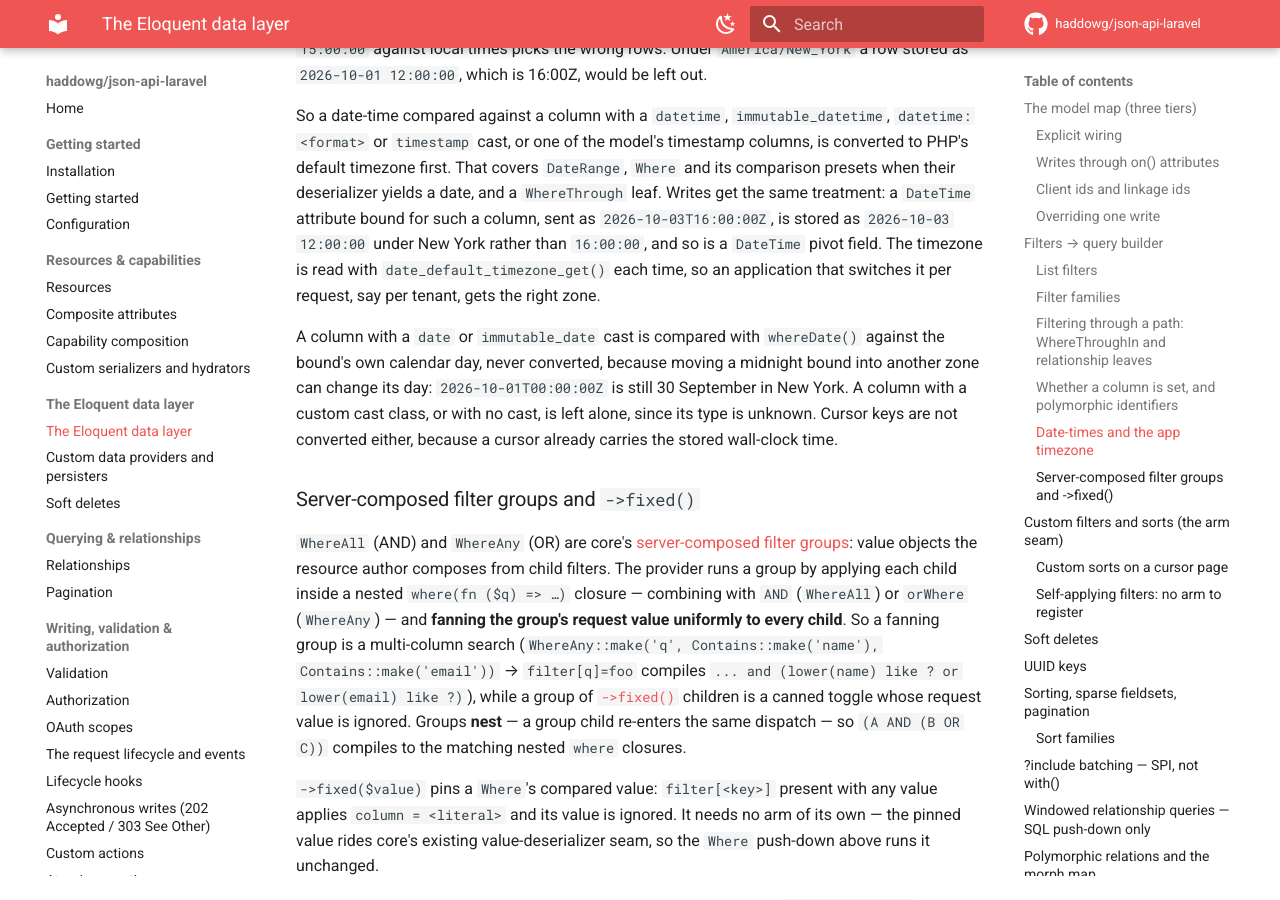
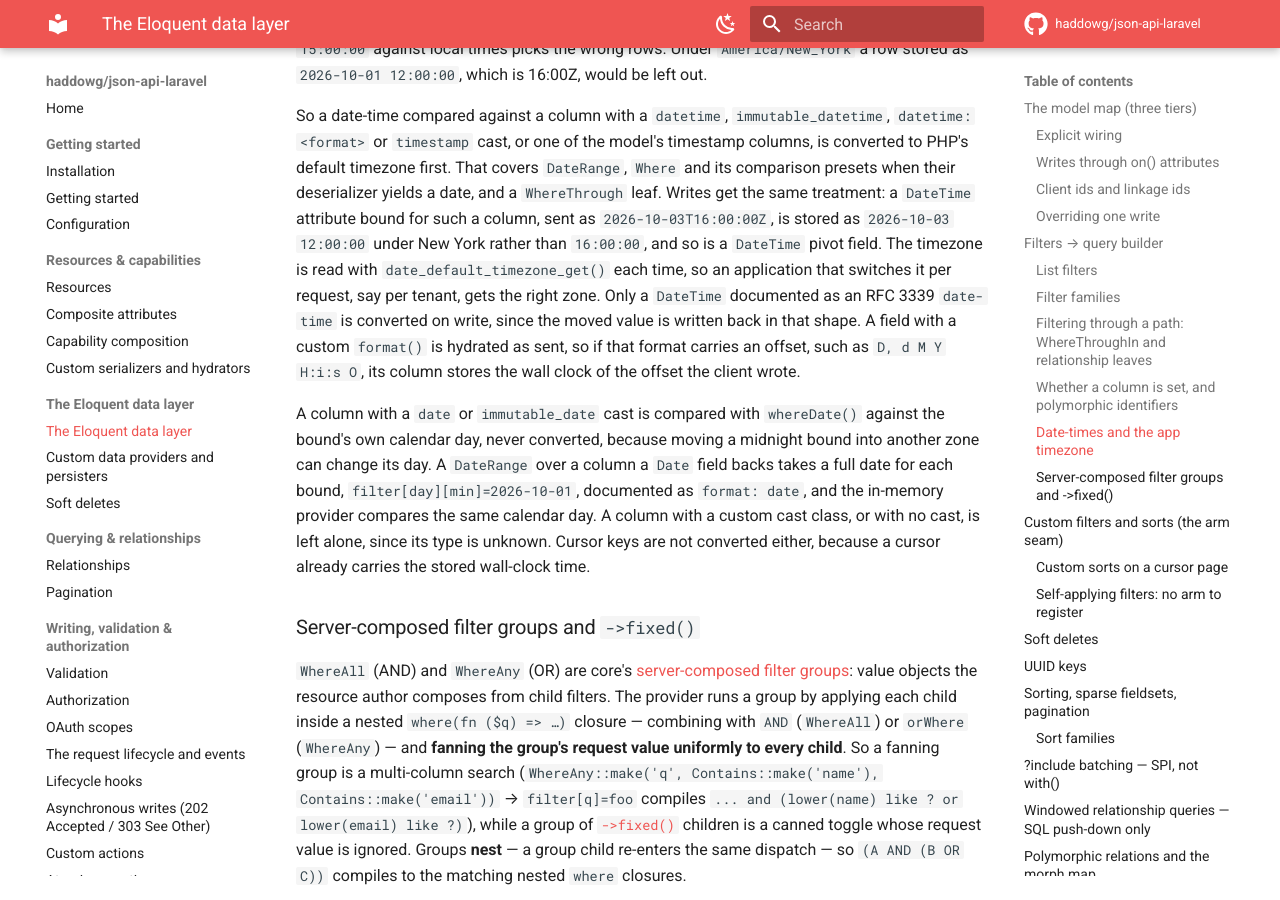
Before and after one commit to haddowg/json-api-laravel, an MkDocs documentation site: the page built from docs/eloquent.md, in a window 1280 px wide and 900 px high, scrolled down 7773 px. Built offline with MkDocs 1.6.1 and Material for MkDocs 9.7.7, drawn with Linux system fonts in a browser that asks for light colours; comment, search, counter and statistics services are not loaded.

Commit message:
test: compare a DateRange over a date column by calendar day
Core now documents a DateRange over a Date column as format date and compares
calendar days on every provider, so the storage timezone suite sends plain
dates again and asserts that a date-time bound for that column is a 400.

```diff
--- a/docs/eloquent.md
+++ b/docs/eloquent.md
@@ -325,11 +325,16 @@ their deserializer yields a date, and a `WhereThrough` leaf. Writes get the same
 `DateTime` attribute bound for such a column, sent as `2026-10-03T16:00:00Z`, is stored as
 `2026-10-03 12:00:00` under New York rather than `16:00:00`, and so is a `DateTime` pivot field.
 The timezone is read with `date_default_timezone_get()` each time, so an application that
-switches it per request, say per tenant, gets the right zone.
+switches it per request, say per tenant, gets the right zone. Only a `DateTime` documented as an
+RFC 3339 `date-time` is converted on write, since the moved value is written back in that shape.
+A field with a custom `format()` is hydrated as sent, so if that format carries an offset, such
+as `D, d M Y H:i:s O`, its column stores the wall clock of the offset the client wrote.
 
 A column with a `date` or `immutable_date` cast is compared with `whereDate()` against the
 bound's own calendar day, never converted, because moving a midnight bound into another zone
-can change its day: `2026-10-01T00:00:00Z` is still 30 September in New York. A column with a
+can change its day. A `DateRange` over a column a `Date` field backs takes a full date for each
+bound, `filter[day][min]=2026-10-01`, documented as `format: date`, and the in-memory provider
+compares the same calendar day. A column with a
 custom cast class, or with no cast, is left alone, since its type is unknown. Cursor keys are not
 converted either, because a cursor already carries the stored wall-clock time.
 
```
Also changed, not shown: docs/validation.md (+4 -2 lines), 1 other file.
